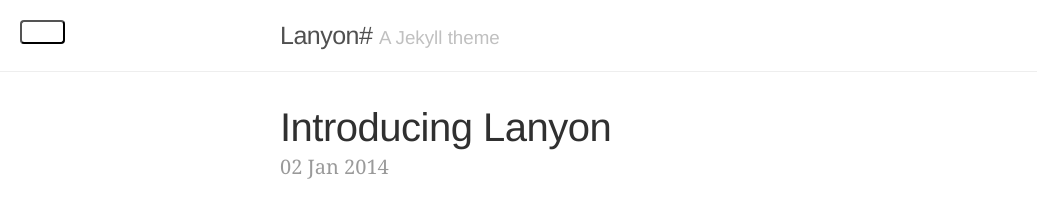
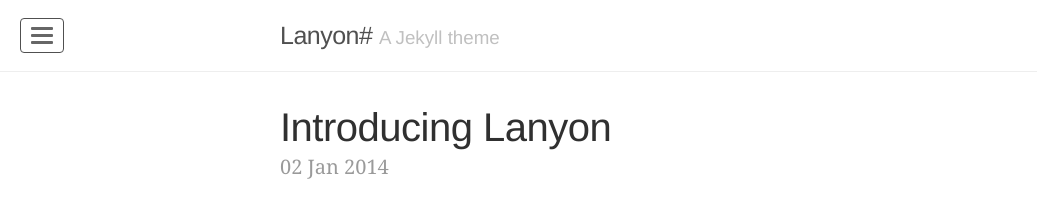
Before and after one commit to skylerlee/codelet, a Jekyll site: the page built from index.html, in a window 1280 px wide. Shown: the top 206 px of the page, without its empty margins (0-1037 px from the left). Built offline with Jekyll 4.4.1, drawn with Linux system fonts in a browser that asks for light colours; the list of posts is cut into pages by our own code.

Commit message:
Update sidebar toggle style

```diff
--- a/assets/css/lanyon.css
+++ b/assets/css/lanyon.css
@@ -96,6 +96,7 @@
  */
 
 .masthead {
+  position: relative;
   margin-bottom: 1.5rem;
   border-bottom: 1px solid #eee;
 }
@@ -193,25 +194,41 @@
   }
 }
 
-/* Style the `label` that we use to target the `.sidebar-checkbox` */
 .sidebar-toggle {
   position: absolute;
-  top:  1rem;
+  top:  50%;
   left: 1rem;
-  display: block;
-  width: 2.2rem;
-  padding: .5rem .65rem;
+  width: 44px;
+  height: 35px;
+  margin-top: -18px;
+  padding: 0;
   color: #505050;
   background-color: #fff;
+  border: 1px solid #505050;
   border-radius: 4px;
+  outline: none;
   cursor: pointer;
 }
 
-@media (min-width: 30.1rem) {
-  .sidebar-toggle {
-    position: fixed;
-    width: 2.25rem;
-  }
+.sidebar-toggle .icon-bar {
+  position: absolute;
+  display: block;
+  width: 22px;
+  height: 3px;
+  background-color: #666;
+  border-radius: 1px;
+}
+.sidebar-toggle .icon-bar:nth-child(1) {
+  top:  8px;
+  left: 10px;
+}
+.sidebar-toggle .icon-bar:nth-child(2) {
+  top:  15px;
+  left: 10px;
+}
+.sidebar-toggle .icon-bar:nth-child(3) {
+  top:  22px;
+  left: 10px;
 }
 
 
```
